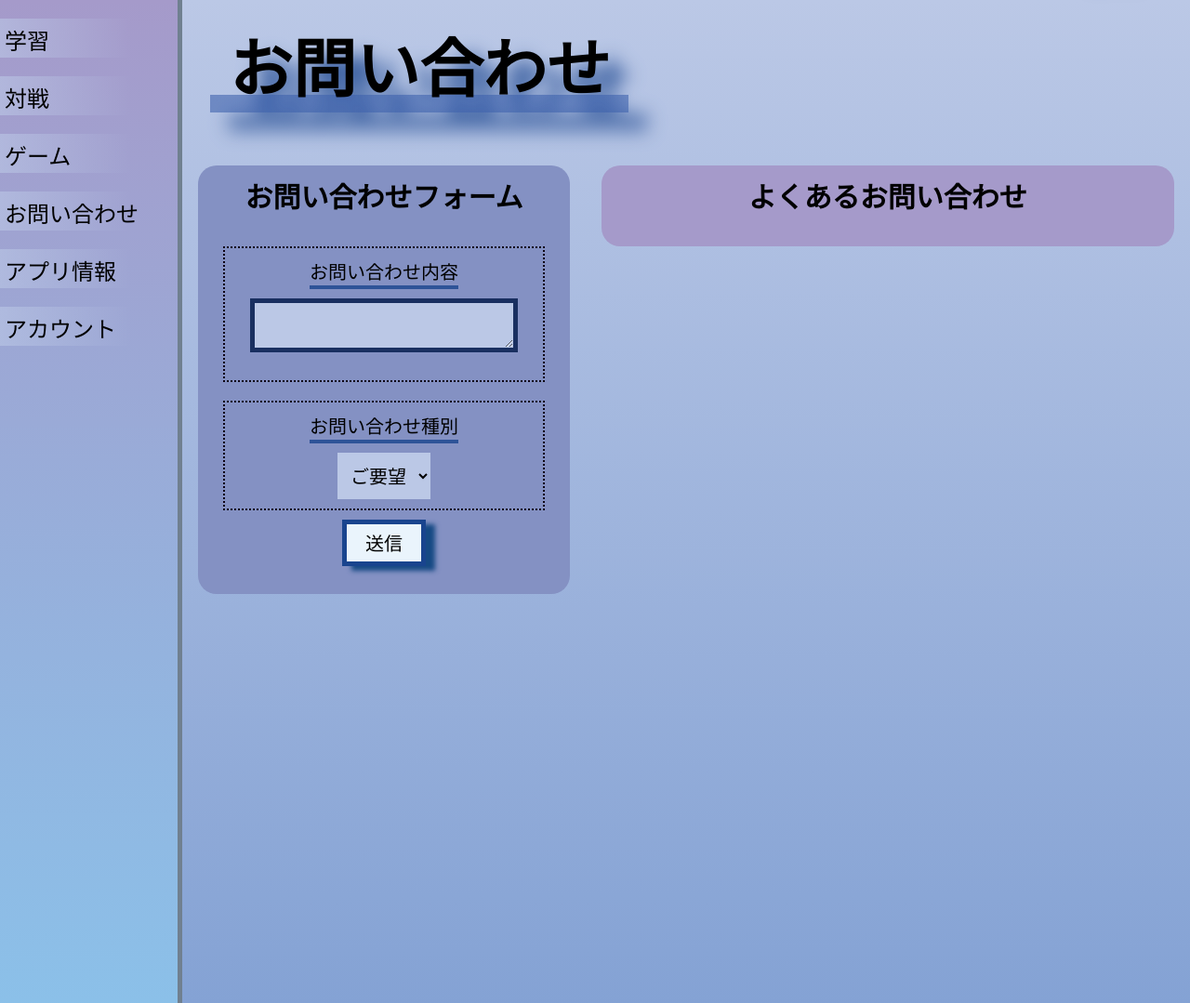
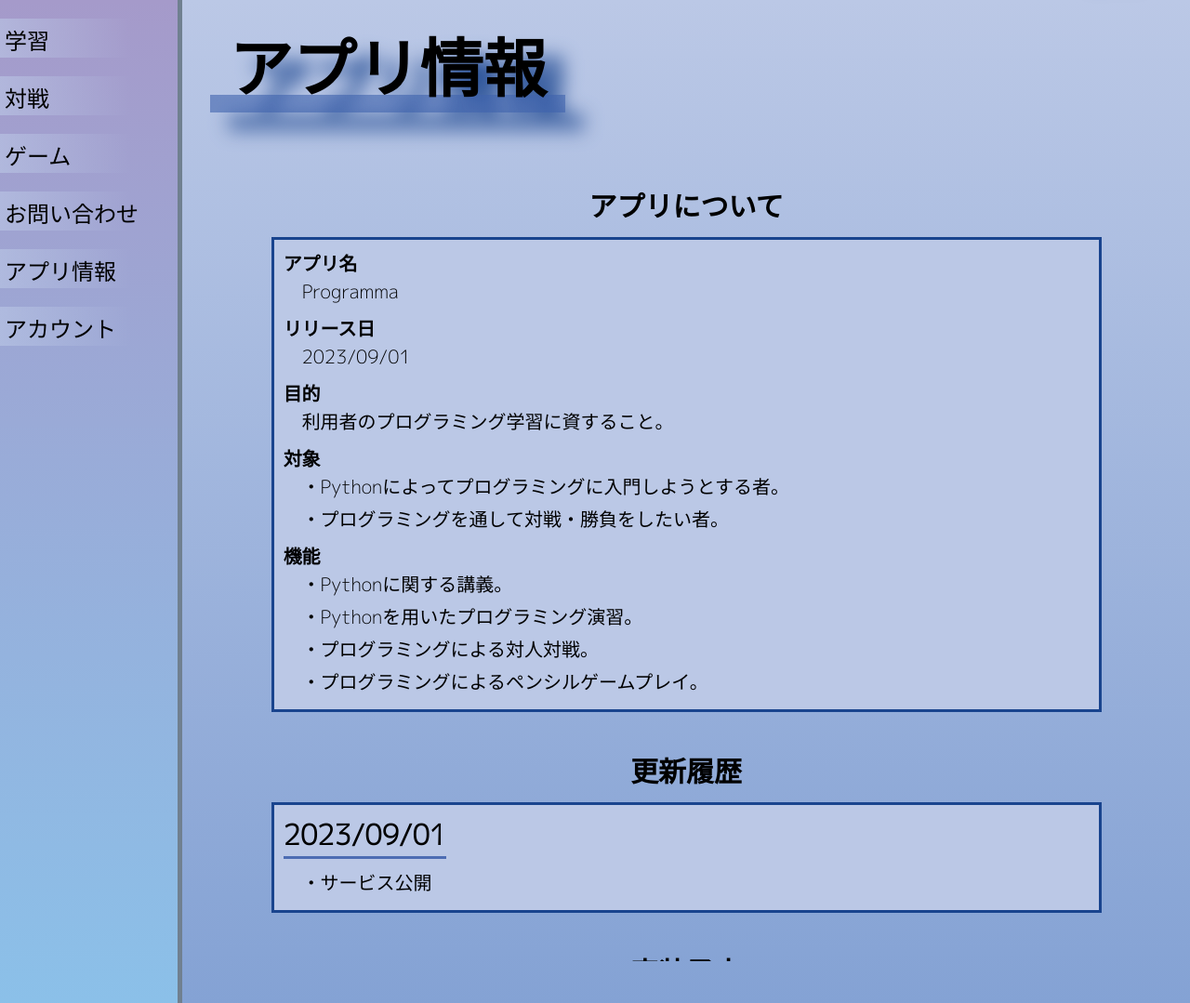
Before and after one commit to yamabato/Programma, a Flask app: template templates/index.html in a window 1280 px wide. Shown: the part 60-1139 px from the top of the page at 93% size. Run offline with Flask 3, Linux system fonts and the light colour scheme; the template is opened without the code that fills it, so the values that code supplies are empty; some web fonts are replaced.

Commit message:
add: app info stylesheet

```diff
--- a/memo.txt
+++ b/memo.txt
@@ -8,6 +8,7 @@
     ファイルの読み書きを防止する必要あり
 ・問題数の不足
 ・ドキュメント整理
+・ファビコン
 
 #追加する機能
 
@@ -22,6 +23,7 @@
 ・管理者用ページが必要
 ・アプリ情報ページ
 ・アカウントページ
+・チーム対戦
 
 #テーブルゲーム
 
--- /dev/null
+++ b/stylesheets/app_info.css
@@ -0,0 +1,45 @@
+#index-app-page{
+    width: 100%;
+    height: 80%;
+    display: flex;
+    flex-direction: column;
+    justify-content: flex-start;
+    align-items: center;
+    overflow-y: scroll;
+    margin-top: 20px;
+}
+
+.app-info-section{
+    width: 80%;
+    margin: 10px 0px;
+    padding: 10px;
+    background-color: #bbc8e6;
+    border: 3px solid #19448e;
+    border-radius: 0px;
+}
+
+.app-info-section-title{
+    font-size: 30px;
+    margin-top: 30px;
+}
+
+.app-info-about-category{
+    font-size: 20px;
+}
+
+.app-info-separator{
+    margin: 10px 0px;
+}
+
+.app-info-content{
+    font-size: 20px;
+    margin-left: 20px;
+    margin-bottom: 5px;
+}
+
+.app-info-release-date{
+    font-size: 30px;
+    border-bottom: 3px solid #4c6cb3;
+    display: inline-block;
+    margin-bottom: 10px;
+}
--- a/templates/index.html
+++ b/templates/index.html
@@ -104,7 +104,50 @@
 
         <div id="index-app" class="index-section" style="display: none;">
             <h1 class="item-section-title">アプリ情報</h1>
-            <div class="icon-list-section">
+            <div id="index-app-page">
+
+                <h1 class="app-info-section-title">アプリについて</h1>
+                <div id="app-info-about" class="app-info-section">
+                    <h1 class="app-info-about-category">アプリ名</h1>
+                    <div class="app-info-content">Programma</div>
+
+                    <div class="app-info-separator"></div>
+
+                    <h1 class="app-info-about-category">リリース日</h1>
+                    <div class="app-info-content">2023/09/01</div>
+
+                    <div class="app-info-separator"></div>
+
+                    <h1 class="app-info-about-category">目的</h1>
+                    <div class="app-info-content">利用者のプログラミング学習に資すること。</div>
+
+                    <div class="app-info-separator"></div>
+
+                    <h1 class="app-info-about-category">対象</h1>
+                    <div class="app-info-content">・Pythonによってプログラミングに入門しようとする者。</div>
+                    <div class="app-info-content">・プログラミングを通して対戦・勝負をしたい者。</div>
+
+                    <div class="app-info-separator"></div>
+
+                    <h1 class="app-info-about-category">機能</h1>
+                    <div class="app-info-content">・Pythonに関する講義。</div>
+                    <div class="app-info-content">・Pythonを用いたプログラミング演習。</div>
+                    <div class="app-info-content">・プログラミングによる対人対戦。</div>
+                    <div class="app-info-content">・プログラミングによるペンシルゲームプレイ。</div>
+
+                </div>
+
+                <h1 class="app-info-section-title">更新履歴</h1>
+                <div id="app-info-release" class="app-info-section">
+                    <h1 class="app-info-release-date">2023/09/01</h1>
+                    <div class="app-info-content">・サービス公開</div>
+
+                </div>
+
+                <h1 class="app-info-section-title">実装予定</h1>
+                <div id="app-info-plan" class="app-info-section">
+                </div>
+
             </div>
         </div>
 
@@ -120,13 +163,14 @@
 
 <link rel="stylesheet" href="index.css">
 <link rel="stylesheet" href="contact.css">
+<link rel="stylesheet" href="app_info.css">
 
 <script src="index.js"></script>
 <script src="contact.js"></script>
 
 <script>
     makeLectureList();
-    changeItem(3);
+    changeItem(4);
 </script>
 
 {% endblock %}
--- a/templates/new_room.html
+++ b/templates/new_room.html
@@ -63,7 +63,7 @@
                 <div class="match-sub-container-title">参加形態</div>
                 <select name="match-participation-type" id="match-participation-type" class="new-match-select">
                     <option value="individual">個人戦</option>
-                    <option value="team">団体戦</option>
+                    <!-- <option value="team">団体戦</option> -->
                 </select>
             </div>
 
```
